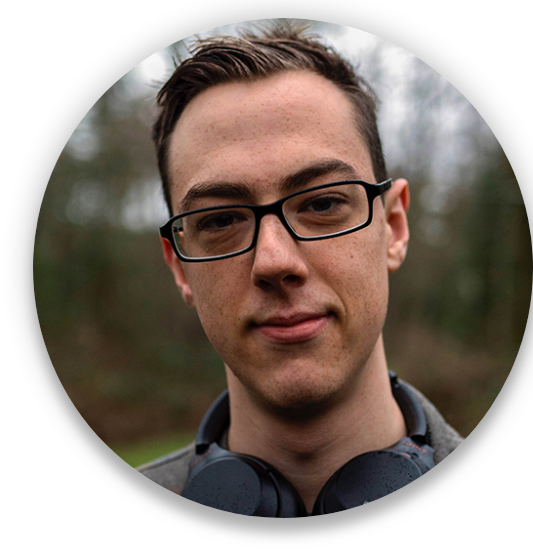
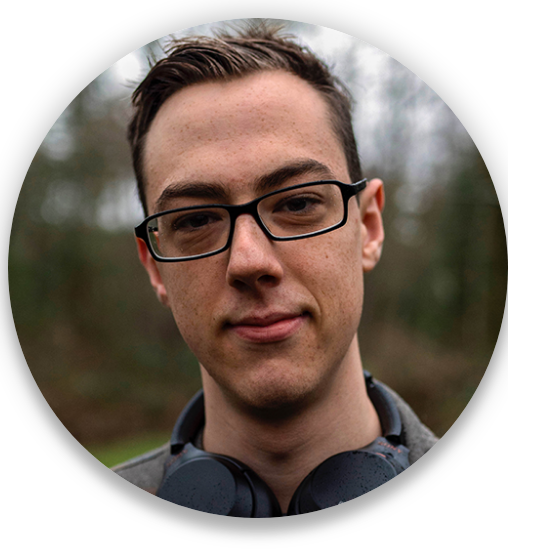
Before and after one commit to MrRicearonie/crrempe.com, a plain HTML site: page index.html in a window 390 px wide. Shown: the top 555 px of the page, 533 px wide, since content can reach past the window. Drawn offline with Linux system fonts and the light colour scheme.

Commit message:
Should scale properly now!

```diff
--- a/assets/main.css
+++ b/assets/main.css
@@ -17,7 +17,7 @@ body {
     color: whitesmoke;
     display: grid;
     grid-gap: 0;
-    grid-template-columns: 275px auto;
+    grid-template-columns: 256px auto;
     grid-template-areas: 'navifation content';
 }
 
@@ -26,9 +26,6 @@ a {
     text-decoration: none;
 }
 
-.content {
-    grid-area: content;
-}
 
 .nav {
     font-size: 24px;
@@ -54,6 +51,7 @@ a {
 }
 
 .me {
+    width:100%;
     padding-top: 2%;
     display: grid;
     justify-content: center;
@@ -109,17 +107,19 @@ a {
     text-align: center;
 }
 
-@media screen and (max-width: 746px) {
+@media only screen and (max-width: 1032px) {
+    body {
+        grid-template-columns: auto;
+    }
     .navigation {
         display: none;
-        width: 0px;
+        width: 0%;
         border-radius: 0px;
         position: fixed; left:0px;
     }
-    .content {
-        position: relative;
-        margin-left: -250px;
-        max-width:500px;
+    .navigation, .me, .content {
+        width: 100%;
+        margin: auto;
     }
     #about p {
         max-width: 400px;
```
